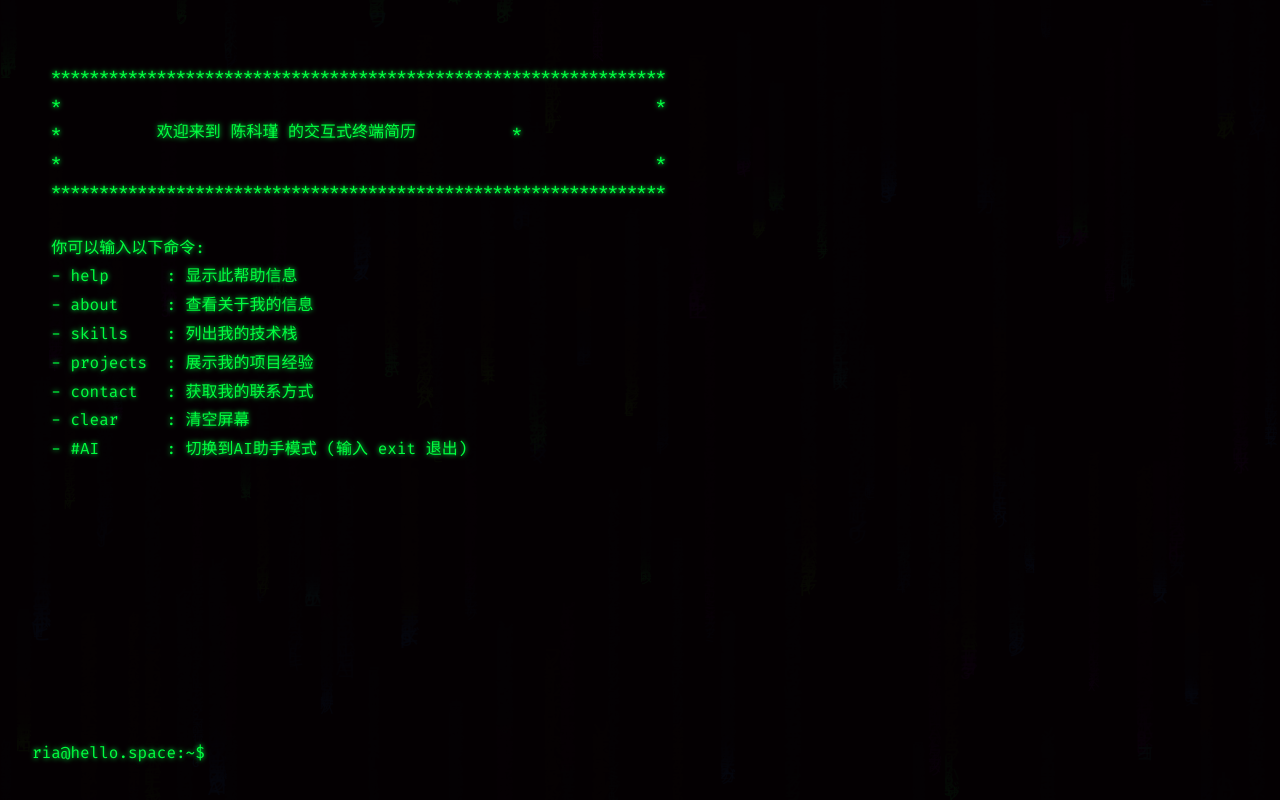
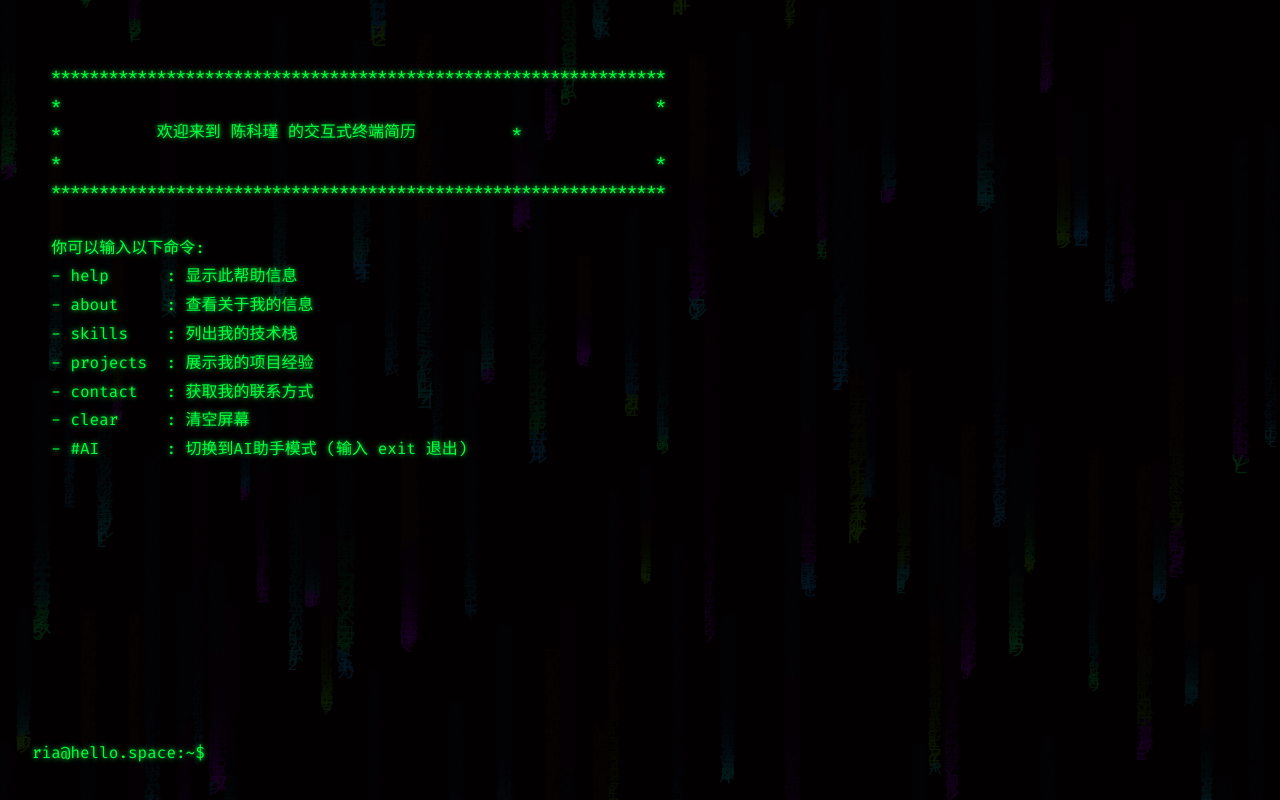
Before and after one commit to Riaishere/riaishere.github.io, a plain HTML site: page index.html in a window 1280 px wide. Drawn offline with Linux system fonts and the light colour scheme.

Commit message:
digital rain

```diff
--- a/index.html
+++ b/index.html
@@ -40,7 +40,7 @@
             width: 100%;
             height: 100%;
             z-index: -1;
-            opacity: 0.3; /* 数字雨不要太抢眼 */
+            opacity: 0.6; /* 增加数字雨可见度 */
         }
 
         .terminal-container {
@@ -388,22 +388,29 @@
             const canvas = document.getElementById('matrix-bg');
             const ctx = canvas.getContext('2d');
 
-            canvas.width = window.innerWidth;
-            canvas.height = window.innerHeight;
+            // 设置canvas尺寸
+            const resizeCanvas = () => {
+                canvas.width = window.innerWidth;
+                canvas.height = window.innerHeight;
+                console.log('Canvas 尺寸:', canvas.width, 'x', canvas.height);
+            };
+
+            resizeCanvas();
+            window.addEventListener('resize', resizeCanvas);
 
             const katakana = 'アァカサタナハマヤャラワガザダバパイィキシチニヒミリヰギジヂビピウゥクスツヌフムユュルグズブヅプエェケセテネヘメレヱゲゼデベペオォコソトノホモヨョロヲゴゾドボポヴッン';
             const latin = 'ABCDEFGHIJKLMNOPQRSTUVWXYZ';
             const nums = '0123456789';
             const alphabet = katakana + latin + nums;
 
-            // 暗色系颜色数组 - 深绿、深蓝、深青、深紫
+            // 暗色系颜色数组 - 增强可见度
             const darkColors = [
-                'rgba(0, 80, 20, 0.8)',   // 深绿
-                'rgba(0, 40, 80, 0.7)',   // 深蓝
-                'rgba(0, 60, 60, 0.6)',   // 深青
-                'rgba(40, 0, 60, 0.7)',   // 深紫
-                'rgba(20, 60, 0, 0.8)',   // 暗绿
-                'rgba(0, 20, 40, 0.6)',   // 深蓝灰
+                'rgba(0, 120, 40, 0.9)',   // 暗绿
+                'rgba(0, 80, 120, 0.8)',   // 暗蓝
+                'rgba(0, 100, 100, 0.8)',  // 暗青
+                'rgba(80, 0, 120, 0.8)',   // 暗紫
+                'rgba(40, 100, 0, 0.9)',   // 深绿
+                'rgba(0, 60, 80, 0.7)',    // 深蓝灰
             ];
 
             // 字体大小数组 - 不同尺寸
@@ -425,7 +432,7 @@
 
             const draw = () => {
                 // 更深的黑色背景，更慢的消散效果
-                ctx.fillStyle = 'rgba(0, 0, 0, 0.08)';
+                ctx.fillStyle = 'rgba(0, 0, 0, 0.05)';
                 ctx.fillRect(0, 0, canvas.width, canvas.height);
 
                 const currentTime = Date.now();
@@ -451,16 +458,18 @@
                     // 更新位置
                     drop.y += drop.speed;
 
-                    // 重置雨滴
-                    if (drop.y > canvas.height && Math.random() > 0.98) {
-                        drop.y = -drop.fontSize;
+                    // 重置雨滴 - 增加重置概率
+                    if (drop.y > canvas.height + drop.fontSize) {
+                        drop.y = -drop.fontSize - Math.random() * 100;
                         drop.speed = 1 + Math.random() * 3;
                         drop.fontSize = fontSizes[Math.floor(Math.random() * fontSizes.length)];
-                        drop.opacity = 0.3 + Math.random() * 0.4;
+                        drop.colorIndex = Math.floor(Math.random() * darkColors.length);
                     }
                 }
             };
 
+            // 启动数字雨动画
+            console.log('开始数字雨动画，雨滴数量:', rainDrops.length);
             setInterval(draw, 50); // 稍微慢一点，让效果更柔和
 
             // 初始加载
```
